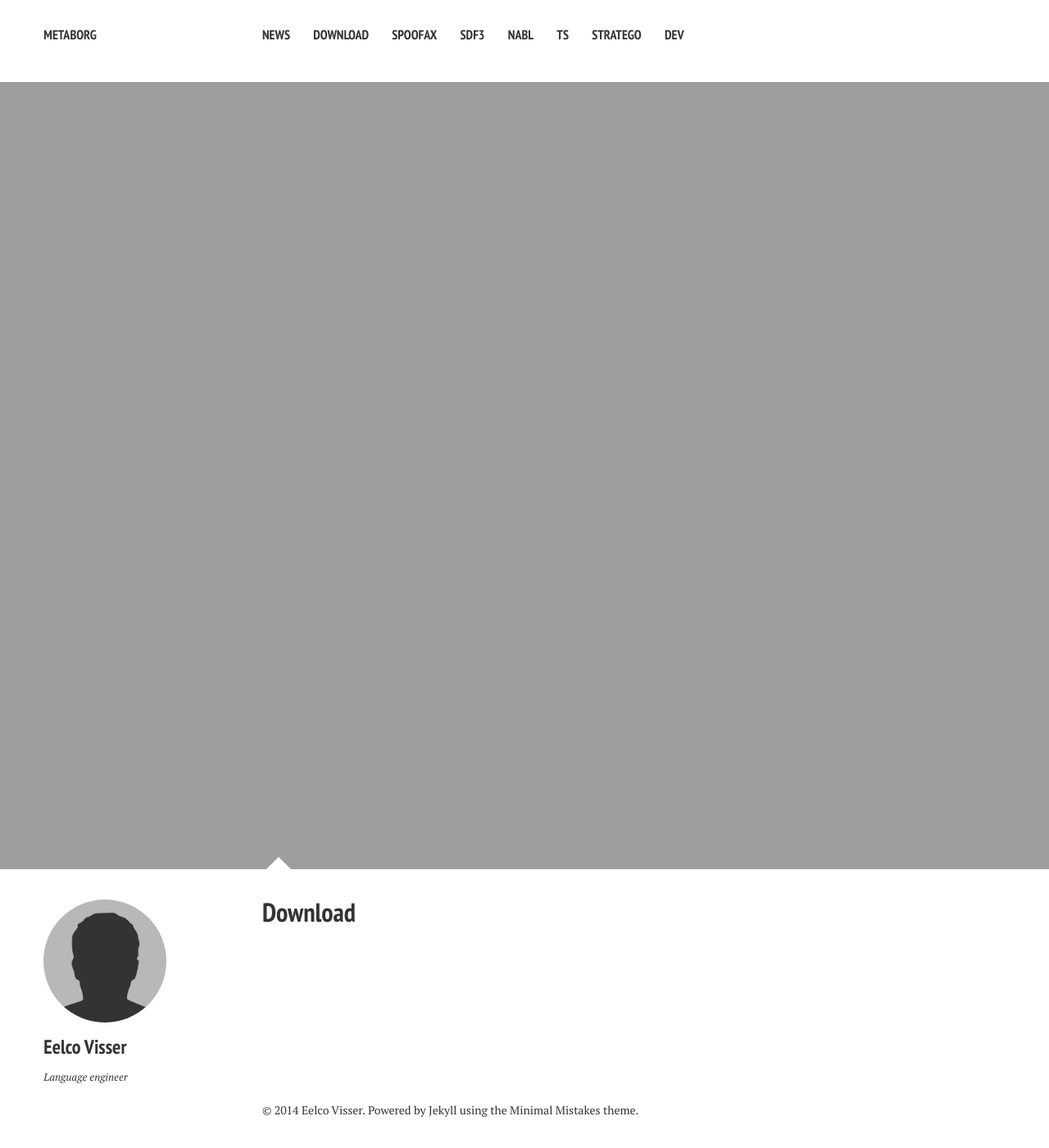
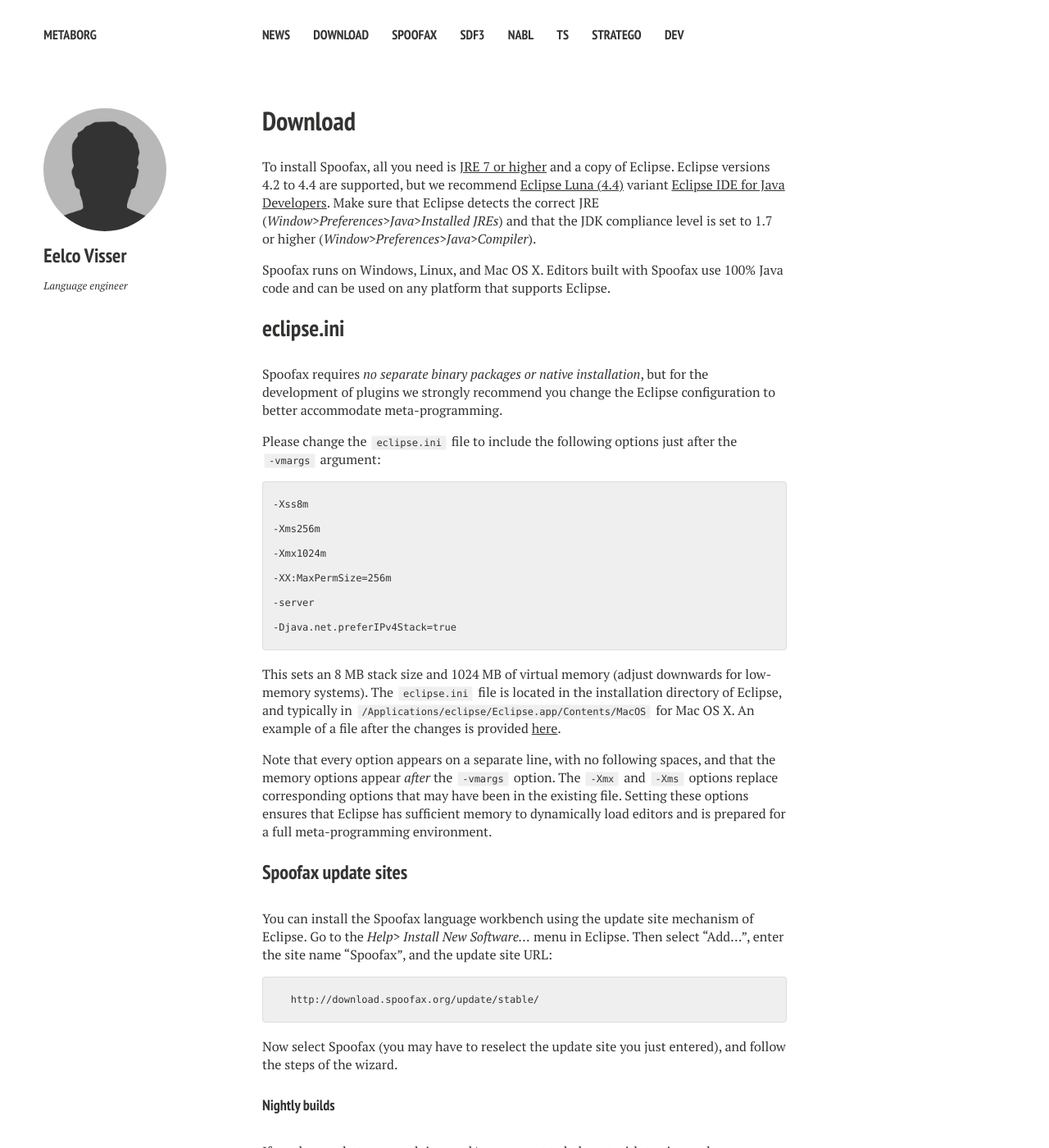
Before and after one commit to MartijnDwars/metaborg.github.io, a Jekyll site: the page built from download/index.md, in a window 1280 px wide and 1400 px high. Shown: the whole window at 82% size. Built offline with Jekyll 4.4.1, drawn with Linux system fonts in a browser that asks for light colours; nearby versions of some CDN libraries; some of the changed text lies outside the part shown.

Commit message:
copy download page from metaborg.org

```diff
--- a/download/index.md
+++ b/download/index.md
@@ -4,8 +4,123 @@
 modified: 2014-07-31T13:23:02.362000-04:00
 excerpt: "Downloading Spoofax"
 image:
-  feature: screenshot.png
+  feature:
   credit:
   creditlink:
 context: download
 ---
+
+To install Spoofax, all you need is [JRE 7 or higher](http://www.oracle.com/technetwork/java/javase/downloads/index.html)
+and a copy of Eclipse. Eclipse versions 4.2 to 4.4 are supported, but we recommend [Eclipse Luna (4.4)](http://www.eclipse.org/downloads/) variant [Eclipse IDE for Java Developers](http://www.eclipse.org/downloads/packages/eclipse-ide-java-developers/lunasr1).
+Make sure that Eclipse detects the correct JRE (*Window\>Preferences\>Java\>Installed JREs*) and that the JDK compliance level is set to 1.7 or higher (*Window\>Preferences\>Java\>Compiler*).
+
+Spoofax runs on Windows, Linux, and Mac OS X. Editors built with Spoofax use 100% Java code and can be used on any platform that supports Eclipse.
+
+## eclipse.ini
+
+Spoofax requires *no separate binary packages or native installation*,
+but for the development of plugins we strongly recommend you change the
+Eclipse configuration to better accommodate meta-programming.
+
+Please change the `eclipse.ini` file to include the following options
+just after the `-vmargs` argument:
+
+    -Xss8m
+    -Xms256m
+    -Xmx1024m
+    -XX:MaxPermSize=256m
+    -server
+    -Djava.net.preferIPv4Stack=true
+
+This sets an 8 MB stack size and 1024 MB of virtual memory (adjust
+downwards for low-memory systems). The `eclipse.ini` file is located in
+the installation directory of Eclipse, and typically in
+`/Applications/eclipse/Eclipse.app/Contents/MacOS` for Mac OS X. An
+example of a file after the changes is provided
+[here](/Spoofax/ExampleIni).
+
+Note that every option appears on a separate line, with no following
+spaces, and that the memory options appear *after* the `-vmargs` option.
+The `-Xmx` and `-Xms` options replace corresponding options that may
+have been in the existing file. Setting these options ensures that
+Eclipse has sufficient memory to dynamically load editors and is
+prepared for a full meta-programming environment.
+
+### Spoofax update sites
+
+You can install the Spoofax language workbench using the update site
+mechanism of Eclipse. Go to the *Help\> Install New Software...* menu in
+Eclipse. Then select "Add...", enter the site name "Spoofax", and the
+update site URL:
+
+       http://download.spoofax.org/update/stable/
+
+Now select Spoofax (you may have to reselect the update site you just
+entered), and follow the steps of the wizard.
+
+#### Nightly builds
+
+If you know what you are doing, and/or you want to help out with testing
+and development, the latest build can be installed from the nightly
+update site. These builds are untested!
+
+       http://download.spoofax.org/update/nightly/
+
+An archive of Eclipse update sites for the nightly builds is available at [http://download.spoofax.org/update/nightly-archive](http://download.spoofax.org/update/nightly-archive).
+
+## License
+
+Spoofax is open source software and is licensed under the GNU Lesser
+General Public License (LGPL).
+
+## Supporters
+
+We use the [JProfiler](http://www.ej-technologies.com/products/jprofiler/overview.html) Java profiler to find and fix performance issues in Spoofax.
+
+## Version history
+
+We keep track of all resolved issues at our [YellowGrass issue
+tracker](http://yellowgrass.org/project/Spoofax). Below is an overview
+of released versions. We also maintain a
+[roadmap](http://yellowgrass.org/roadmap/Spoofax) of past and future
+versions.
+
+### 2014
+
+- [1.2](https://github.com/metaborg/doc/blob/master/releases/spoofax/1.2.md)
+
+### 2013
+
+-   [1.1](http://metaborg.org/post/2/spoofax-1.1)
+
+### 2012
+
+-   [1.0.2](http://strategoxt.org/Spoofax/News#1.0.2)
+
+### 2011
+
+-   [1.0](http://strategoxt.org/Spoofax/News#1.0)
+-   [0.6.1](http://yellowgrass.org/tag/Spoofax/0.6.1)
+
+### 2010
+
+-   [0.6.0](http://yellowgrass.org/tag/Spoofax/0.6.0)
+-   [0.5.2](http://yellowgrass.org/tag/Spoofax/0.5.2)
+-   [0.5.1](http://yellowgrass.org/tag/Spoofax/0.5.1)
+-   [0.5](http://yellowgrass.org/tag/Spoofax/0.5)
+-   [0.4.6](http://yellowgrass.org/tag/Spoofax/0.4.6)
+-   [0.4.5](http://yellowgrass.org/tag/Spoofax/0.4.5)
+-   [0.4.4](http://yellowgrass.org/tag/Spoofax/0.4.4)
+-   [0.4.3](http://yellowgrass.org/tag/Spoofax/0.4.3)
+-   [0.4.2](http://yellowgrass.org/tag/Spoofax/0.4.2)
+-   0.4.1
+-   0.4
+
+### 2006
+
+-   [0.3.11](http://journal.boblycat.org/node/1159)
+-   [0.3](http://journal.boblycat.org/node/1112)
+
+### 2005
+
+-   [0.2](http://journal.boblycat.org/node/1106)
```
